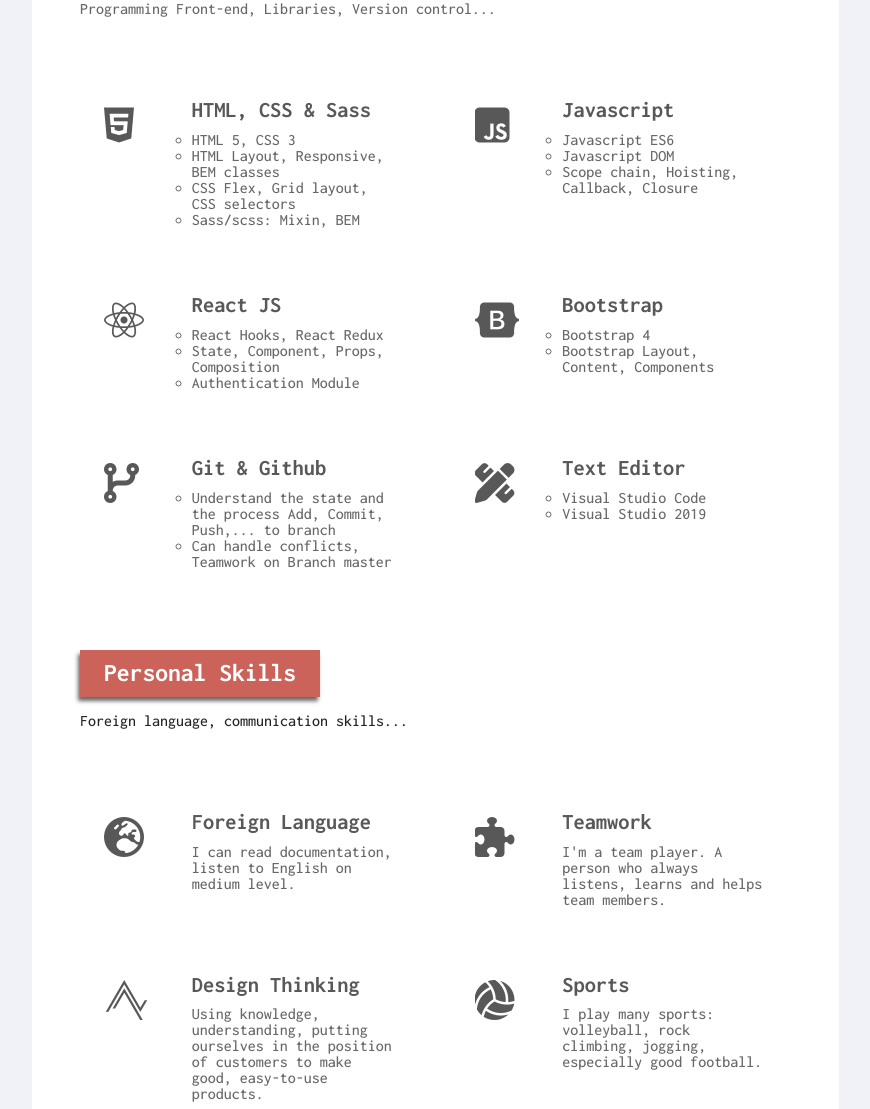
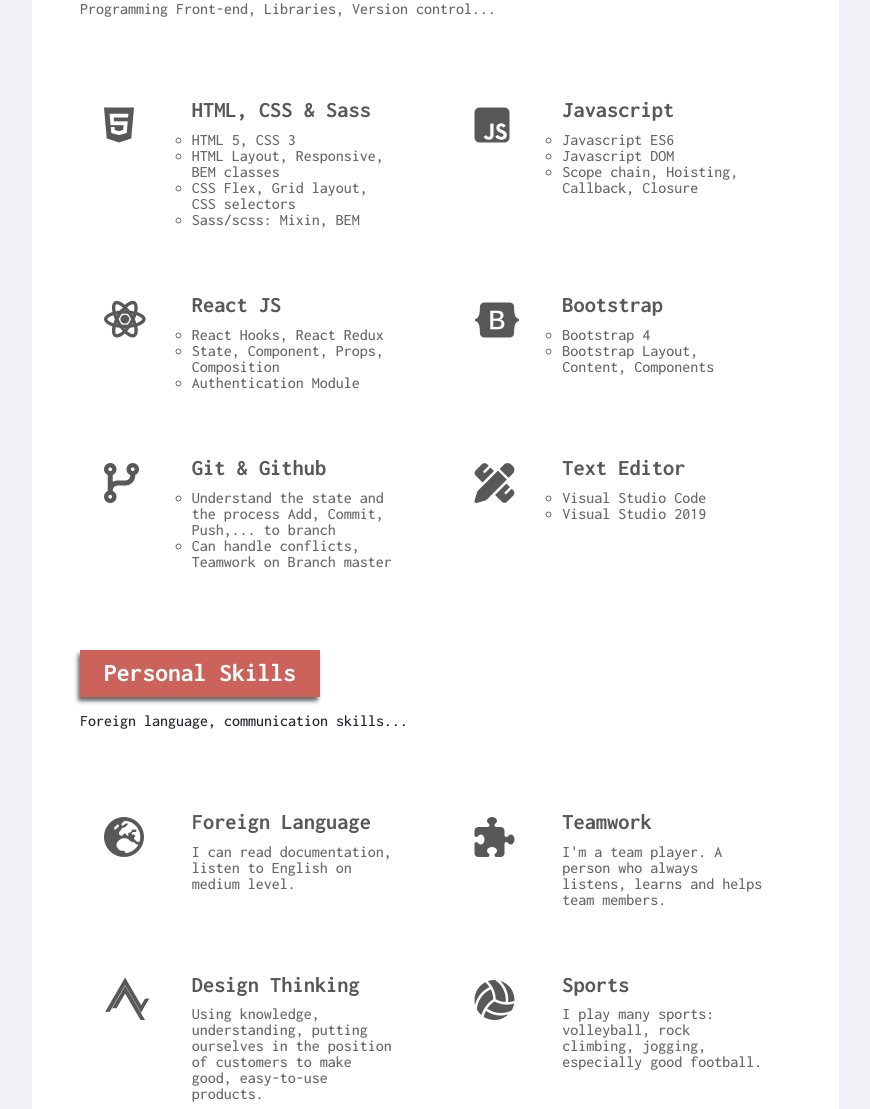
Before and after one commit to duynhat369/portfolio, a PHP site: page / in a window 1280 px wide. Shown: the part 1164-2273 px from the top of the page, without its empty margins (347-1217 px from the left). Run offline with PHP 8.4, Linux system fonts and the light colour scheme; some libraries are stand-ins or nearby versions.

Commit message:
stylee complie from sass

```diff
--- a/public/css/style.css
+++ b/public/css/style.css
@@ -520,16 +520,18 @@ section {
   flex-flow: column;
   align-items: center;
   justify-content: center;
-  flex-wrap: wrap;
+  flex-wrap: nowrap;
   position: absolute;
   top: 0;
   background-color: transparent;
 }
 .skills .skill-content-icon i {
   font-size: 2.5rem;
-  background: -webkit-linear-gradient(#585858, #585858);
-  -webkit-background-clip: text;
-  -webkit-text-fill-color: transparent;
+  color: #585858;
+}
+.skills .skill-content-icon .fa-react,
+.skills .skill-content-icon .fa-think-peaks {
+  font-weight: bold;
 }
 .skills .skill-content-text {
   width: 70%;
```
Also changed, not shown: 1 other file.
